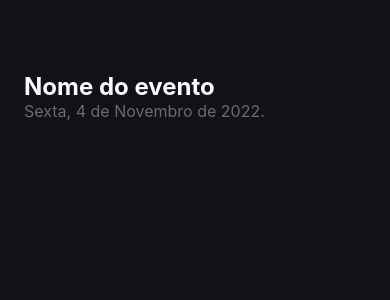
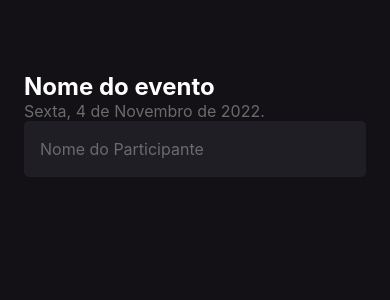
Before and after one commit to andreybatista/im-here, a React Native app: screen / in a window 390 px wide. Shown: the top 300 px of the page. Built offline with nearby package versions, Linux system fonts and the light colour scheme.

Commit message:
add TextInput

```diff
--- a/src/screens/Home/index.tsx
+++ b/src/screens/Home/index.tsx
@@ -1,4 +1,4 @@
-import { Text, View } from "react-native";
+import { Text, View, TextInput } from "react-native";
 
 import { styles } from "./styles";
 
@@ -12,6 +12,12 @@
       <Text style={styles.eventDate}>
         Sexta, 4 de Novembro de 2022.
       </Text>
+
+      <TextInput
+        style={styles.input}
+        placeholder="Nome do Participante"
+        placeholderTextColor="#6B6B6B"
+      />
     </View>
   )
 }
--- a/src/screens/Home/styles.ts
+++ b/src/screens/Home/styles.ts
@@ -7,13 +7,21 @@
     padding: 24
   },
   eventName: {
-    color: '#FDFCFE',
+    color: '#FFF',
     fontSize: 24,
     fontWeight: 'bold',
     marginTop: 48
   },
   eventDate: {
-    color: '#6b6b6b',
+    color: '#6B6B6B',
+    fontSize: 16
+  },
+  input: {
+    height: 56,
+    backgroundColor: '#1F1E25',
+    borderRadius: 5,
+    color: '#FFF',
+    padding: 16,
     fontSize: 16
   }
 })
```
